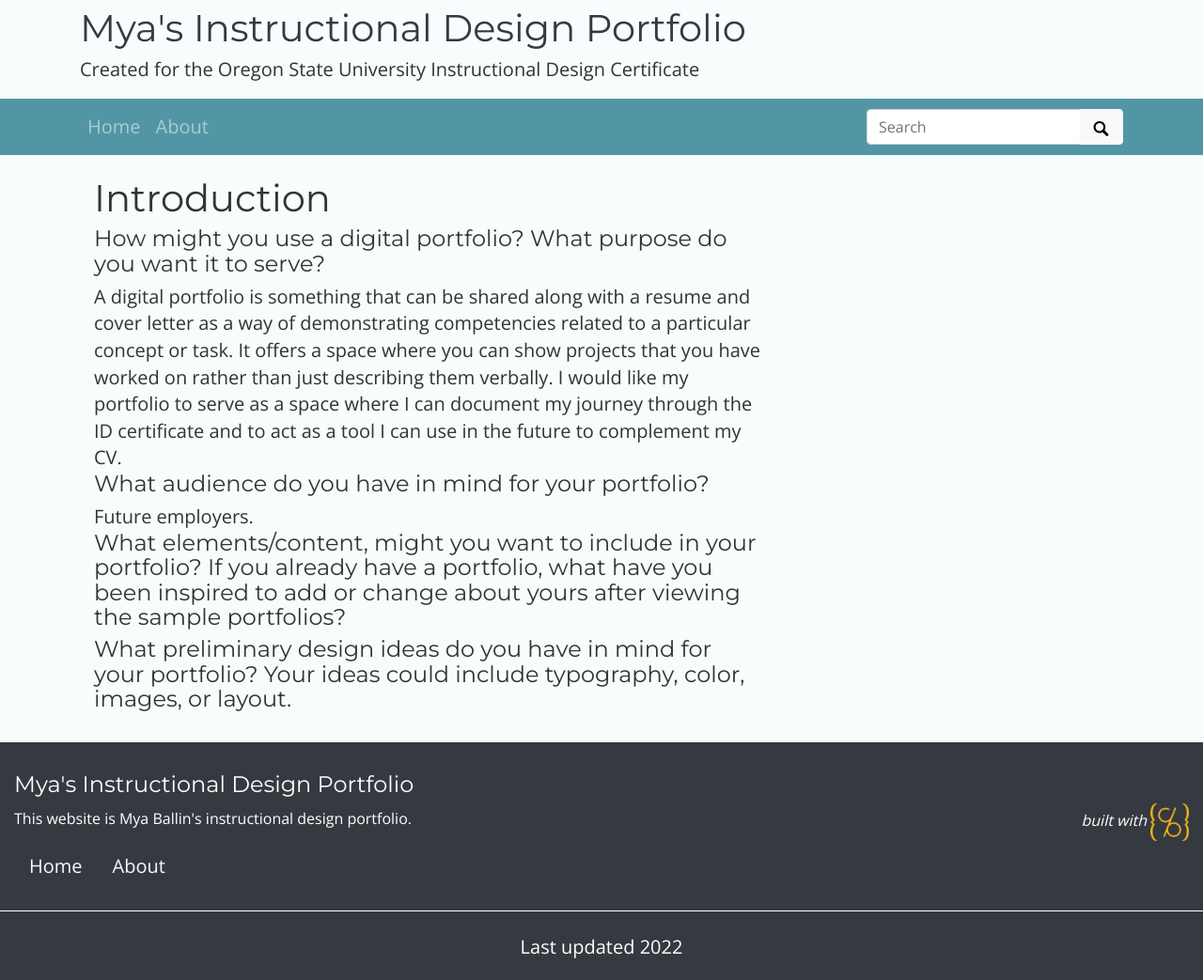
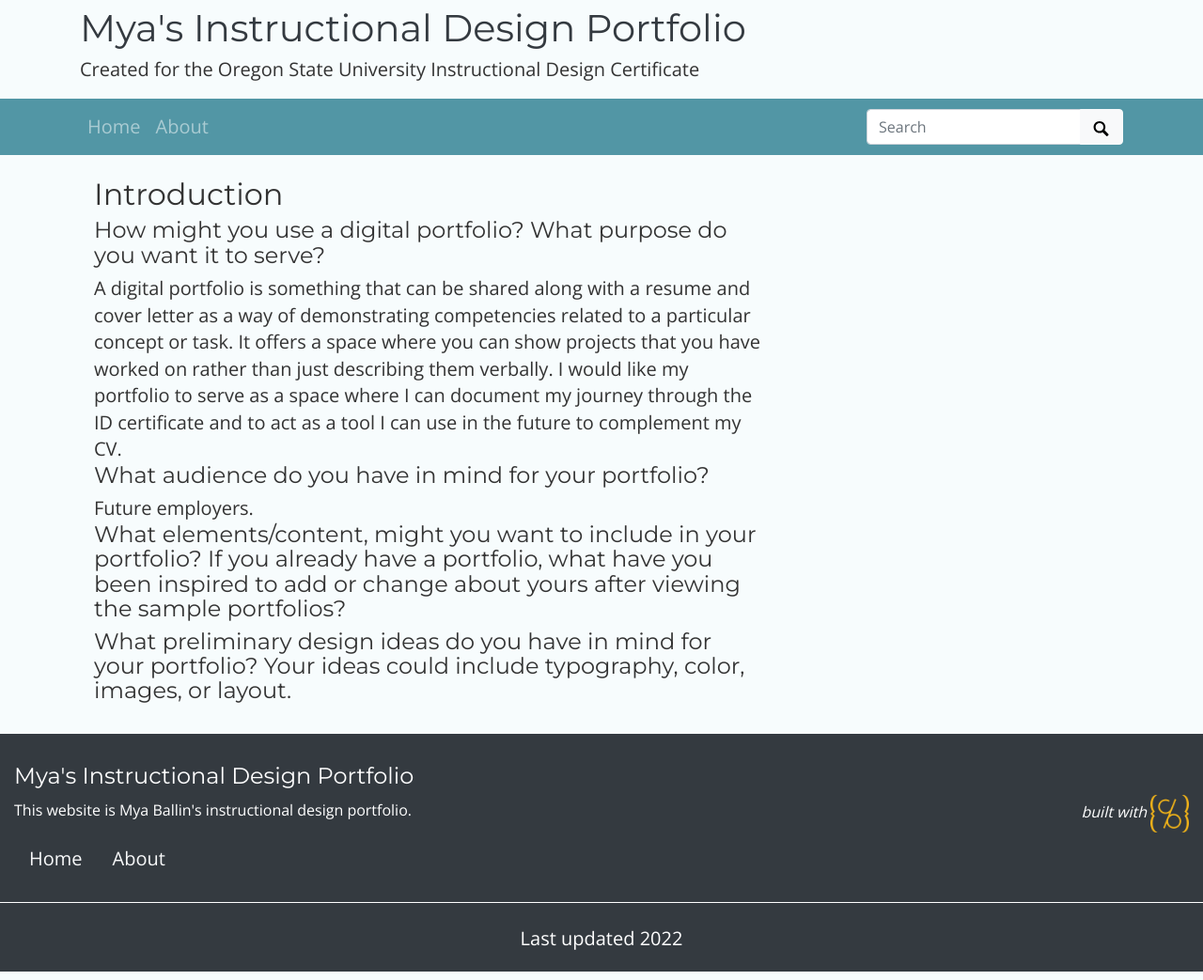
Before and after one commit to mxballin/instructional-design, a Jekyll site: the page built from index.md, in a window 1280 px wide. Shown: the whole page at 94% size. Built offline with Jekyll 4.4.1, drawn with Linux system fonts in a browser that asks for light colours; some web fonts are replaced.

```diff
--- a/_layouts/home-infographic.html
+++ b/_layouts/home-infographic.html
@@ -6,14 +6,20 @@ layout: page
 <div class="container">
   <div class="row">
     <div class="col-md-8 my-auto">
-      <h1> Introduction </h1>
+      <h2> Introduction </h2>
+
      <h4>How might you use a digital portfolio? What purpose do you want it to serve?</h4>
       A digital portfolio is something that can be shared along with a resume and cover letter as a way of demonstrating competencies related to a particular concept or task.
       It offers a space where you can show projects that you have worked on rather than just describing them verbally.
       I would like my portfolio to serve as a space where I can document my journey through the ID certificate and to act as a tool I can use in the future to complement my CV.
+
+
       <h4>What audience do you have in mind for your portfolio?</h4>
       Future employers.
+
       <h4>What elements/content, might you want to include in your portfolio? If you already have a portfolio, what have you been inspired to add or change about yours after viewing the sample portfolios? </h4>
+
+
       <h4>What preliminary design ideas do you have in mind for your portfolio? Your ideas could include typography, color, images, or layout.</h4>
     <div class="col-md-4 my-auto">
     </div>
```
